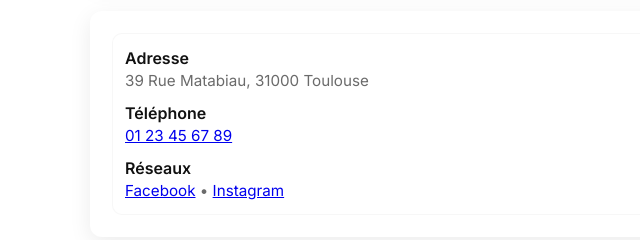
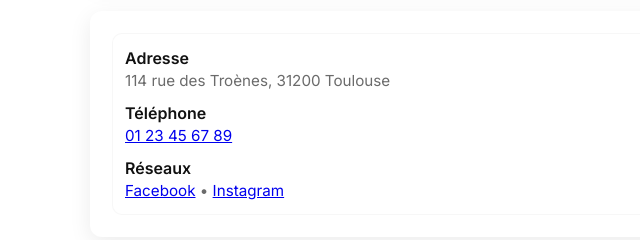
Before and after one commit to did08018/local, a plain HTML site: page xyz-ws-001-tf.html in a window 1280 px wide. Shown: the part 2644-2884 px from the top of the page, 0-640 px from the left. Drawn offline with nearby package versions, Linux system fonts and the light colour scheme.

Commit message:
Update xyz-ws-001-tf.html

```diff
--- a/xyz-ws-001-tf.html
+++ b/xyz-ws-001-tf.html
@@ -388,7 +388,7 @@ img {
         <aside style="display:flex;flex-direction:column;gap:8px;">
           <div class="card">
             <strong>Adresse</strong>
-            <div class="muted">39 Rue Matabiau, 31000 Toulouse</div>
+            <div class="muted">114 rue des Troènes, 31200 Toulouse</div>
             <div style="margin-top:8px;"><strong>Téléphone</strong><div class="muted"><a href="tel:+33123456789">01 23 45 67 89</a></div></div>
             <div style="margin-top:8px;"><strong>Réseaux</strong><div class="muted"><a href="https://facebook.com" aria-label="Facebook">Facebook</a> • <a href="https://instagram.com" aria-label="Instagram">Instagram</a></div></div>
           </div>
```
